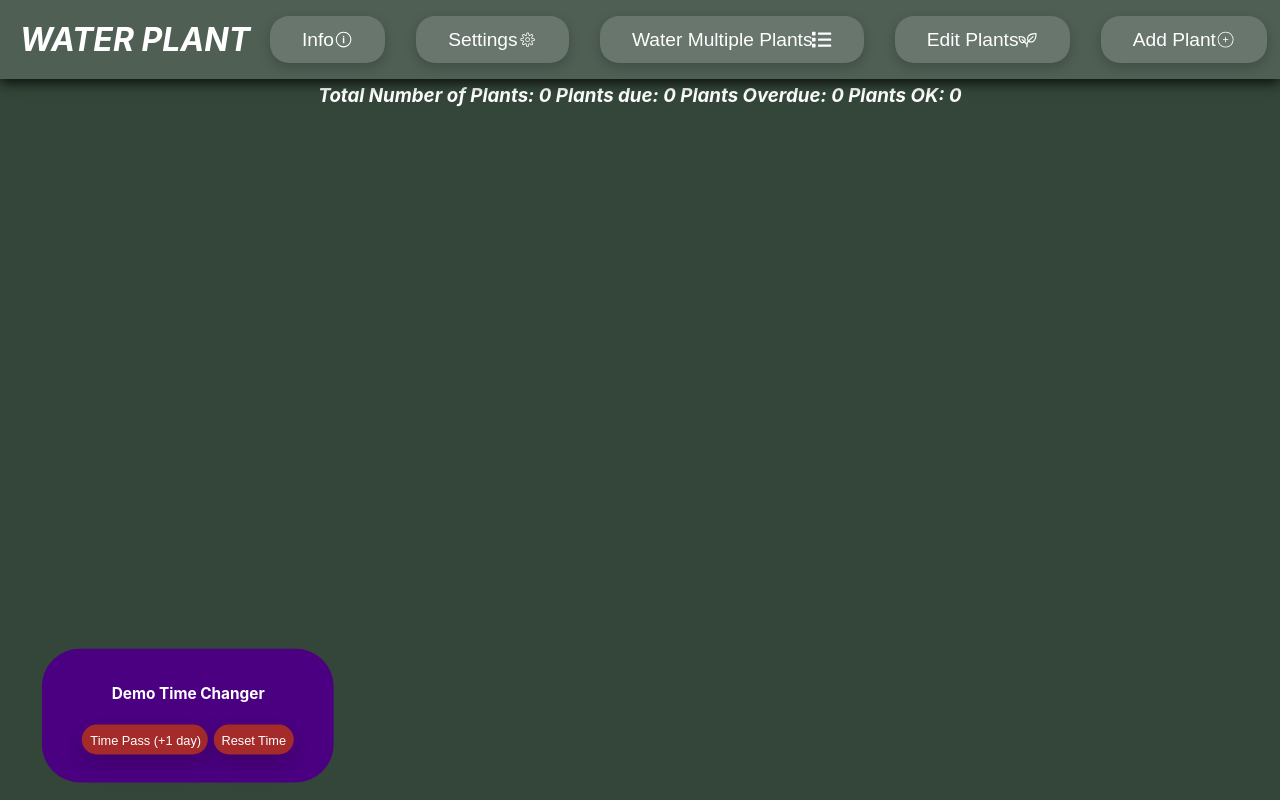
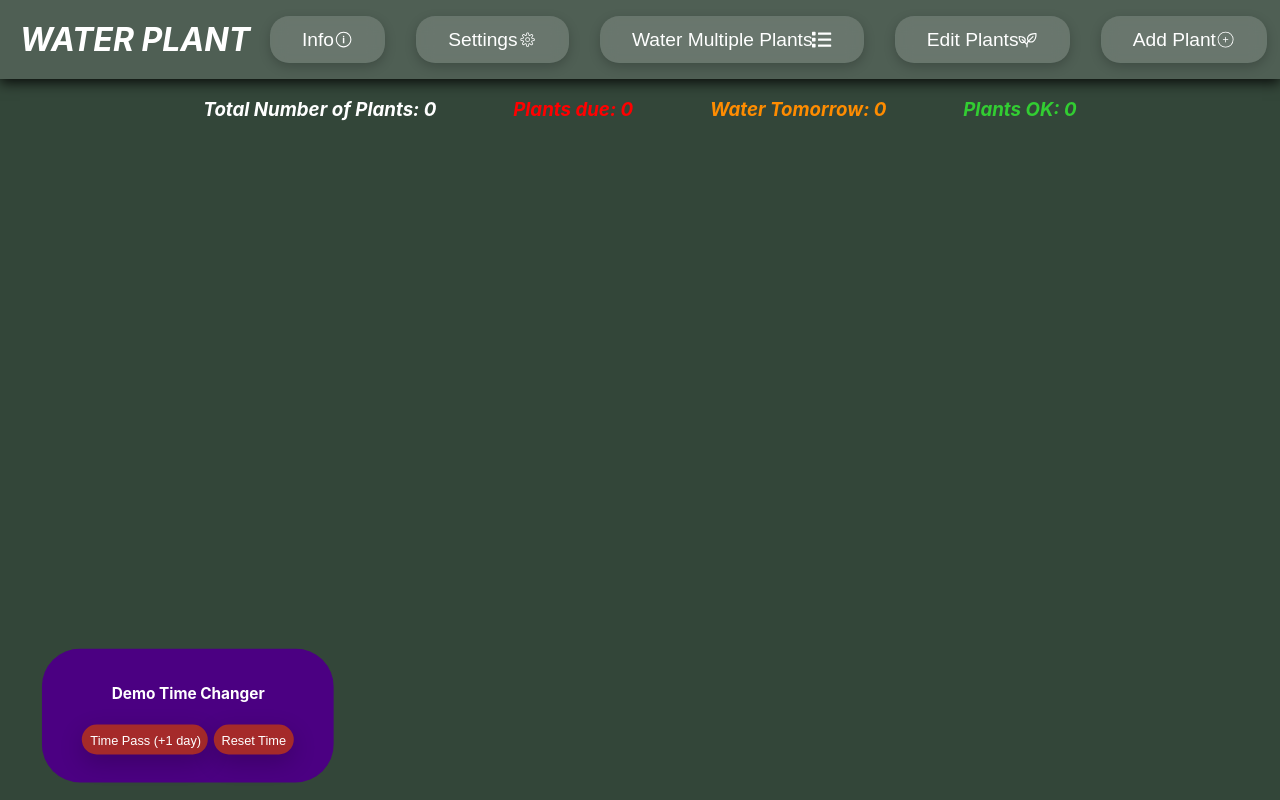
Before and after one commit to CamBlackwell/DesignAssignment2, a React (Create React App) app: page / in a window 1280 px wide. Built offline with nearby package versions, Linux system fonts and the light colour scheme.

Commit message:
dashboard: now works and changed overdue to water tomorrow

```diff
--- a/src/App.css
+++ b/src/App.css
@@ -280,13 +280,50 @@
   background: rgb(51, 70, 57);
   width: 100%;
   height: 10%;
+  margin-right: 9cqi;
   text-align: center;
   display: flex;
-  flex-direction: column;
+  flex-direction: row;
   align-items: center ;
   justify-content: center;
   /* border: 2px solid black; */
 }
+
+
+.dashboard-total {
+  color: white;
+  font-family: Inter, sans-serif;
+  font-style: italic;
+  margin-right: 3cqi;
+  margin-left: 3cqi;
+}
+
+.dashboard-due {
+  color: red;
+  font-family: Inter, sans-serif;
+  font-style: italic;
+  margin-right: 3cqi;
+  margin-left: 3cqi;
+  border: 1cqi;
+}
+.dashboard-tomorrow{
+  color: DarkOrange;
+  font-family: Inter, sans-serif;
+  font-style: italic;
+  margin-right: 3cqi;
+  margin-left: 3cqi;
+  border: 1cqi;
+}
+
+.dashboard-ok {
+  color: Limegreen;
+  font-family: Inter, sans-serif;
+  font-style: italic;
+  margin-right: 3cqi;
+  margin-left: 3cqi;
+
+}
+
 
 .dashboard-container h2 {
   color: white;
@@ -295,12 +332,7 @@
   font-style: italic;
 }
 
-.dashboard-container h3 {
-  color: white;
-  margin: 5px;
-  font-family: Inter, sans-serif;
-  font-style: italic;
-}
+
 
 .header-buttons-group {
   display: flex;
--- a/src/App.js
+++ b/src/App.js
@@ -31,7 +31,7 @@ function App() {
     const plant = plants.find(p => p.id === id);
     if (!plant) return;
     const mostRecentlyWatered = plant.lastWatered;
-    setPlants(plants.map(p => p.id === id ? { ...p, lastWatered: currentDay, careHistory: [...(p.careHistory || []), { day: currentDay, note: "Watered plant 💧" }] } : p));
+    setPlants(plants.map(p => p.id === id ? { ...p, lastWatered: currentDay, needsWater: false, careHistory: [...(p.careHistory || []), { day: currentDay, note: "Watered plant 💧" }] } : p));
     toast(
       ({ closeToast }) => (
         <div>
@@ -98,7 +98,7 @@ function App() {
             currentDay={currentDay}
             onWater={waterPlant}
             careHistory={plant.careHistory}
-            onAddCareHistory= {addCareHistory}
+            onAddCareHistory={addCareHistory}
           />
         ))}
       </CardContainer>
--- a/src/components/Dashboard.jsx
+++ b/src/components/Dashboard.jsx
@@ -1,51 +1,57 @@
 import App from "../App";
 import TimeButton from "./TimeButtonForReal";
 function Dashboard({ PlantsData, dashTime }) {
+  const dueCount = PlantsData.filter(
+    plant => plant.urgency + plant.lastWatered - dashTime <= 0
+  ).length;
 
-  let index = 0;
+  // const overdueCount = PlantsData.filter( plant => plant.urgency + plant.lastWatered - dashTime < 0
+  // ).length;
 
-  let waterCount = 0;
-  let overdueCount = 0;
-  let fineCount = 0;
+  const tomorrowCount = PlantsData.filter(
+    plant => plant.urgency + plant.lastWatered - dashTime === 1
+  ).length;
 
-  let internalfineCount = 0;
-  let internalwaterCount = 0;
-
-  let refresh = true;
-
+  const okCount = PlantsData.filter(
+    plant => plant.urgency + plant.lastWatered - dashTime > 0
+  ).length;
   //let test = App();
 
   // let dashTime = "aa" //test.getAppTime();
 
   //dashTime = App.time;
 
-  console.warn(dashTime);
-
-  loadDash();
-  function loadDash() {
-    while (index < PlantsData.length) {
-      console.warn("urgency", PlantsData[index]);
-      console.warn("time", dashTime);
-      if (PlantsData[index].urgency < dashTime) {
-        console.warn("this triggered");
-        overdueCount = overdueCount + 1
-      }
-      else if (PlantsData[index].needsWater == true) {
-        console.warn("bb", refresh);
-        internalwaterCount = waterCount + 1;
-      }
-      else if (PlantsData[index].needsWater == false) {
-        internalfineCount = fineCount + 1;
-      }
-      index = index + 1;
-    }
-  }
+  // console.warn(dashTime);
+  //
+  // loadDash();
+  // function loadDash() {
+  //   while (index < PlantsData.length) {
+  //     console.warn("urgency", PlantsData[index]);
+  //     console.warn("time", dashTime);
+  //     if (PlantsData[index].urgency < dashTime) {
+  //       console.warn("this triggered");
+  //       overdueCount = overdueCount + 1
+  //     }
+  //     else if (PlantsData[index].needsWater == true) {
+  //       console.warn("bb", refresh);
+  //       internalwaterCount = waterCount + 1;
+  //     }
+  //     else if (PlantsData[index].needsWater == false) {
+  //       internalfineCount = fineCount + 1;
+  //     }
+  //     index = index + 1;
+  //   }
+  // }
 
   // console.warn(dashTime);
   return (
     <div className="dashboard-container">
       {/* <h2>Dashboard</h2> */}
-      <h3>Total Number of Plants: {PlantsData.length} Plants due: {waterCount} Plants Overdue: {overdueCount} Plants OK: {fineCount}</h3>
+      <div className="dashboard-total"><h3>Total Number of Plants: {PlantsData.length}</h3></div>
+      <div className="dashboard-due"><h3> Plants due: {dueCount}</h3></div>
+      {/* <div className="dashboard-due"><h3>Plants Overdue: {overdueCount}</h3></div> */}
+      <div className="dashboard-tomorrow"><h3>Water Tomorrow: {tomorrowCount}</h3></div>
+      <div className="dashboard-ok"><h3>Plants OK: {okCount}</h3></div>
       {/* <button onClick={() => loadDash()}>Load DAsh</button> */}
     </div>
   );
```
Lines whose indentation alone changed are shown as unchanged.
